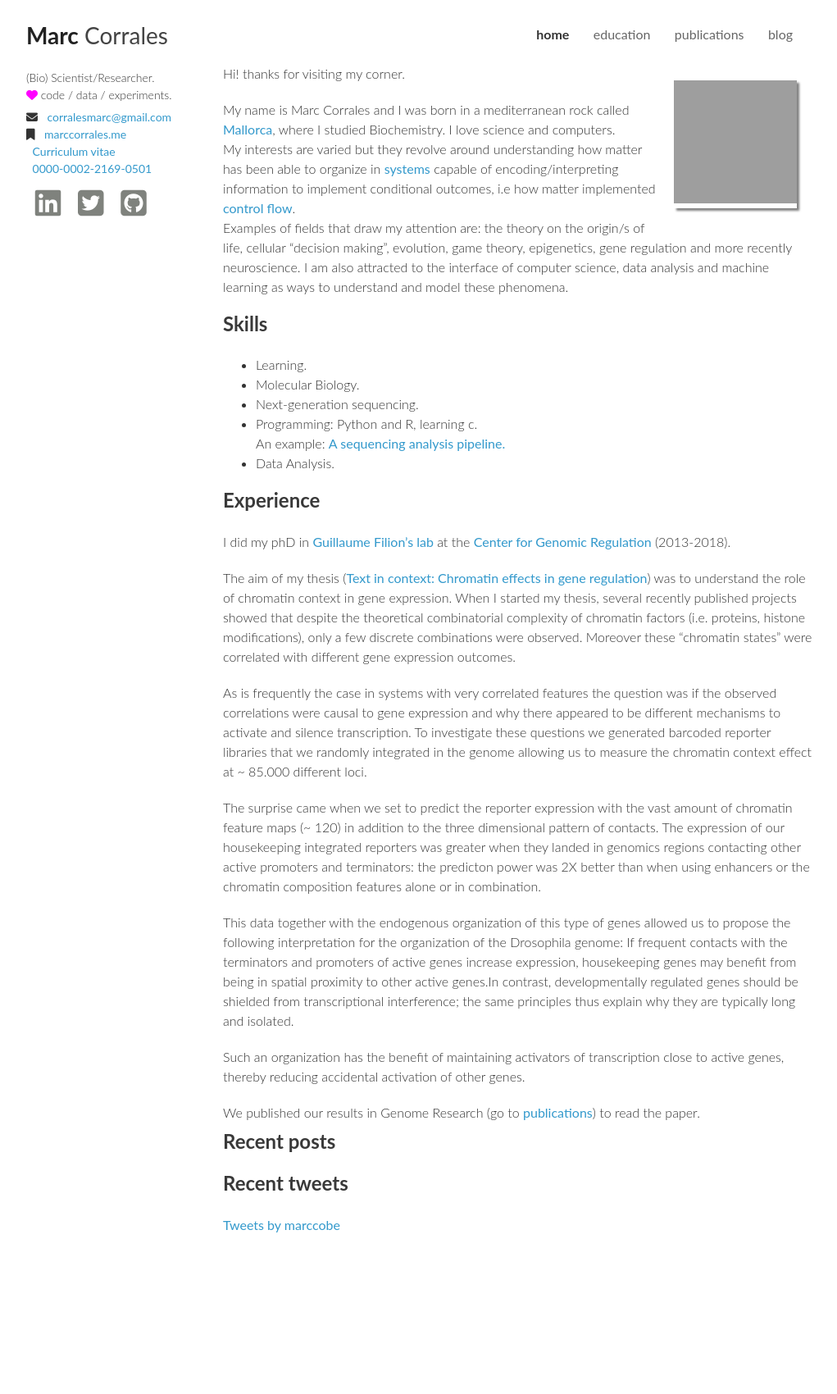
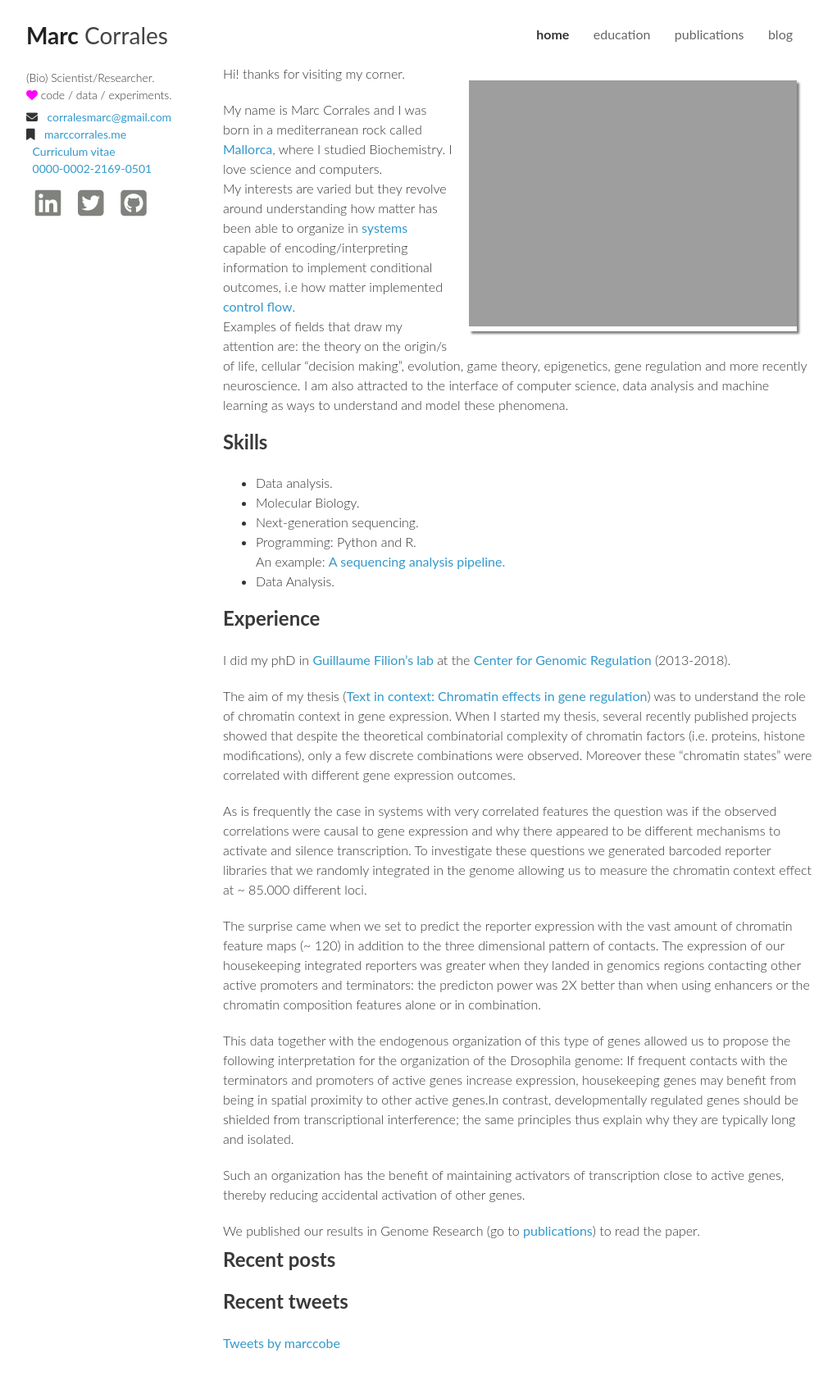
Before and after one commit to histonemark/histonemark.github.io, a Jekyll site: the page built from index.html, in a window 1280 px wide. Shown: the whole page at 82% size, without its empty margins (128-1149 px from the left). Built offline with Jekyll 4.4.1, drawn with Linux system fonts in a browser that asks for light colours; nearby versions of some CDN libraries; the list of posts is cut into pages by our own code; comment, search, counter and statistics services are not loaded; a style sheet for code colours, icons or effects is not loaded; before the commit the page ends 1556 px from its top, so only the background shows below that; grey boxes are pictures that could not be loaded.

Commit message:
Change pic.

```diff
--- a/index.html
+++ b/index.html
@@ -3,7 +3,7 @@
 title: Home
 ---
 
-<div class='profile-image'><img src='https://s.gravatar.com/avatar/73957679e5bc496324c40b06a264f1cd?s=150'/></div>
+<div class='profile-image'><img src='histonemark.github.io/assets/mysitepic.jpg=150'/></div>
 
 <p>Hi! thanks for visiting my corner.<p/>
 My name is Marc Corrales and I was born in a  mediterranean rock
@@ -24,10 +24,10 @@
 <h2 id="skills">Skills</h2>
 
 <ul>
-  <li>Learning.</li>
+  <li>Data analysis.</li>
   <li>Molecular Biology.</li>
   <Li>Next-generation sequencing.</li>
-  <li>Programming: Python and R, learning c.</li> An example:
+  <li>Programming: Python and R.</li> An example:
   <a href="https://github.com/histonemark/hpipline/tree/cowboy-mode" target="_blank">A sequencing analysis pipeline.</a>
   <li>Data Analysis.</li>
 </ul>
```
